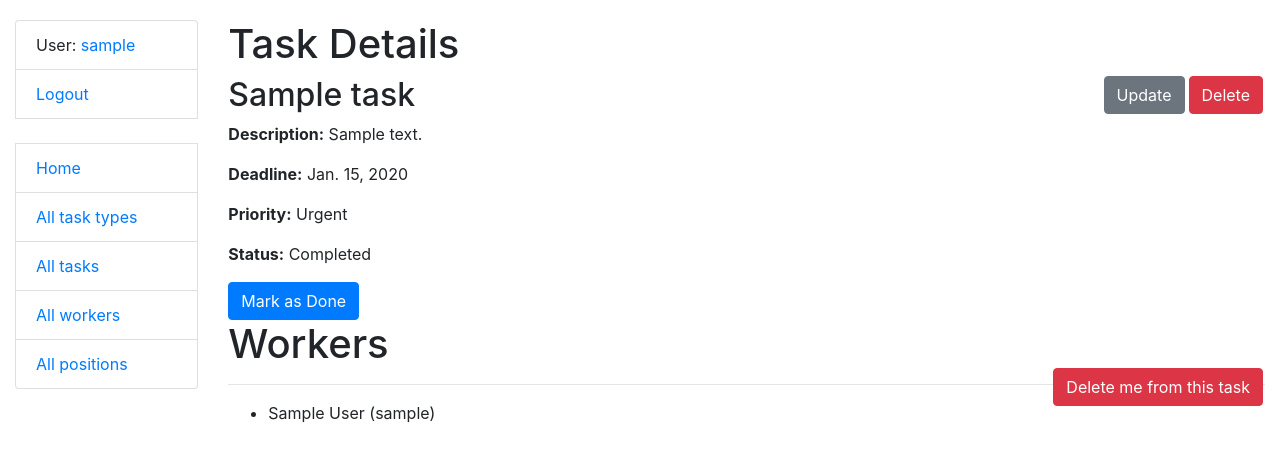
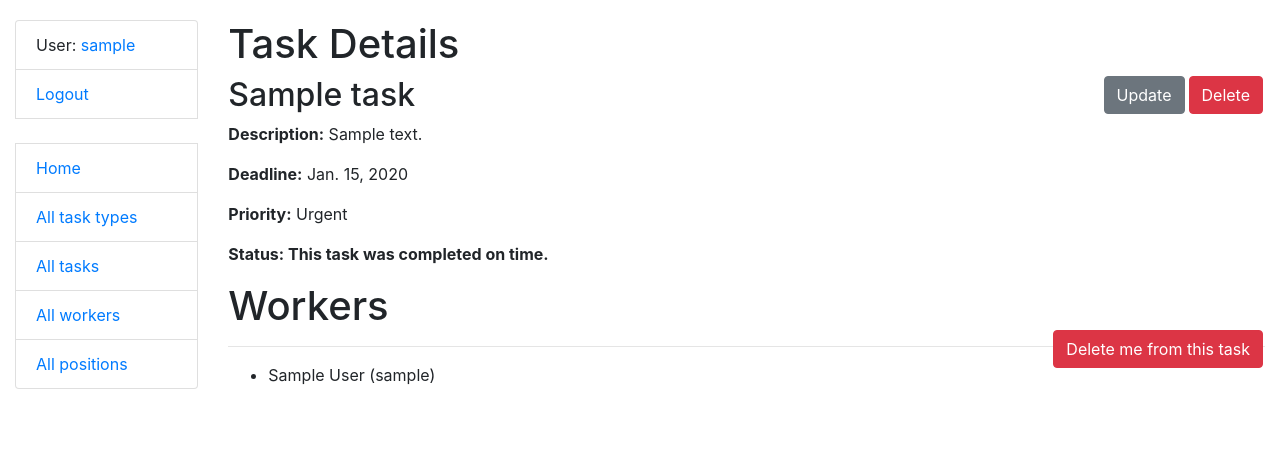
Before and after one commit to YuliaHladyshkevych/task-manager, a Django app: page /tasks/1/ in a window 1280 px wide. Shown: the top 462 px of the page. Run offline with Django 4.2, Linux system fonts and the light colour scheme; a user stored in the database is signed in; tables that the repository leaves empty hold one stand-in row (values such as "Sample post").

Commit message:
Added task detail view and template with completion status and deadline information

```diff
--- a/task/models.py
+++ b/task/models.py
@@ -1,3 +1,5 @@
+from datetime import datetime
+
 from django.contrib.auth.models import AbstractUser
 from django.db import models
 from django.urls import reverse
@@ -59,5 +61,8 @@ class Task(models.Model):
     class Meta:
         ordering = ["-deadline"]
 
+    def completed_before_deadline(self):
+        return self.deadline >= datetime.now().date()
+
     def __str__(self):
         return f"{self.name}"
--- a/task/views.py
+++ b/task/views.py
@@ -3,6 +3,7 @@ from django.contrib.auth.mixins import LoginRequiredMixin
 from django.http import HttpResponseRedirect
 from django.shortcuts import render, get_object_or_404, redirect
 from django.urls import reverse_lazy
+from django.utils import timezone
 from django.views import generic, View
 
 from task.forms import TaskTypeSearchForm, TaskForm, TaskSearchForm, WorkerForm, WorkerSearchForm, PositionSearchForm
--- a/templates/task/task_detail.html
+++ b/templates/task/task_detail.html
@@ -16,9 +16,18 @@
   <p><strong>Description:</strong> {{ task.description }}</p>
   <p><strong>Deadline:</strong> {{ task.deadline }}</p>
   <p><strong>Priority:</strong> {{ task.priority }}</p>
-  <p><strong>Status:</strong> {% if task.is_completed %} Completed {% else %} In process {% endif %}</p>
-
-  <a href="{% url 'task:mark-task-done' pk=task.id %}" class="btn btn-primary">Mark as Done</a>
+  <p><strong>Status:
+    {% if task.is_completed %}
+      {% if task.completed_after_deadline %}
+        This task was completed after the deadline.
+      {% else %}
+        This task was completed on time.
+      {% endif %}
+    {% else %} In process {% endif %}
+  </strong></p>
+  {% if not task.is_completed %}
+    <a href="{% url 'task:mark-task-done' pk=task.id %}" class="btn btn-primary">Mark as Done</a>
+  {% endif %}
 
   <h1>
     Workers
```
Also changed, not shown: task/migrations/0004_task_completed_after_deadline.py (added), task/migrations/0005_remove_task_completed_after_deadline.py (added).
